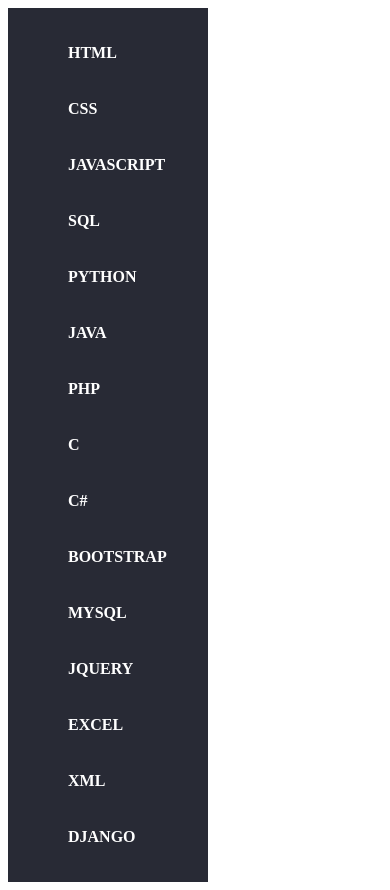
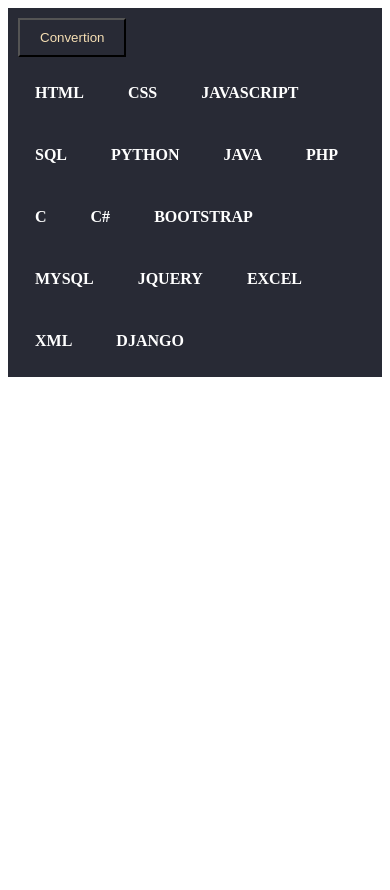
Before and after one commit to iftekhar768/navbar_practice, a plain HTML site: page index.html in a window 390 px wide. After the commit the page ends 844 px from the top, so only its background shows below. Drawn offline with Linux system fonts and the light colour scheme.

Commit message:
finished

```diff
--- a/index.html
+++ b/index.html
@@ -1,16 +1,16 @@
 <!DOCTYPE html>
 <html lang="en">
 <head>
-    <meta charset="UTF-8">
-    <meta name="viewport" content="width=device-width, initial-scale=1.0">
-    <link rel="stylesheet" href="style.css">
-    <script src="script.js"></script>
+  <meta charset="UTF-8" />
+  <meta name="viewport" content="width=device-width, initial-scale=1.0" />
+  <link rel="stylesheet" href="style.css" />
+  <script src="script.js" defer></script>
   <title>Document</title>
 </head>
 <body>
-    <nav>
-        <div class="container">
-            <ul>
+  <nav id="navbar">
+    <button id="btn">Convertion</button>
+    <ul id="unli">
       <li>HTML</li>
       <li>CSS</li>
       <li>JAVASCRIPT</li>
@@ -27,7 +27,6 @@
       <li>XML</li>
       <li>DJANGO</li>
     </ul>
-        </div>
   </nav>
 </body>
 </html>
--- a/script.js
+++ b/script.js
@@ -0,0 +1,6 @@
+const btn = document.getElementById("btn");
+const navbar = document.getElementById("navbar");
+
+btn.addEventListener("click", () => {
+  navbar.classList.toggle("vertical");
+});
--- a/style.css
+++ b/style.css
@@ -1,23 +1,47 @@
-.container{
-    display: flex;
-    flex-direction: column;
+#navbar {
   background-color: #282A35;
   color: white;
+  padding: 10px;
 }
-li{
-    display: inline;
+
+#btn {
+  margin-bottom: 10px;
+  padding: 10px 20px;
+  background-color: #282A35;
+  color: wheat;
+  cursor: pointer;
+}
+
+#unli {
+  display: flex;
+  flex-wrap: wrap;
+  gap: 10px;
+  list-style: none;
+  padding: 0;
+  margin: 0;
+}
+
+#unli li {
   font-weight: bold;
-    margin: 2px;
-    padding: 18px;
-    list-style: none;
+  padding: 17px;
+
+  border-radius: 4px;
 }
-@media screen and (max-width: 800px) {
-    .container{
+
+
+#navbar.vertical {
   display: flex;
+  flex-wrap: wrap;
   flex-direction: column;
-        width: 200px;
+  width: 300px;
+  height: 100%;
+  position: fixed;
+  top: 0;
+  padding: 20px;
+
 }
-    li{
-        display: block;
+
+#navbar.vertical #unli {
+  flex-direction: column;
+  gap: 5px;
 }
-}
```
Lines whose indentation alone changed are shown as unchanged.
